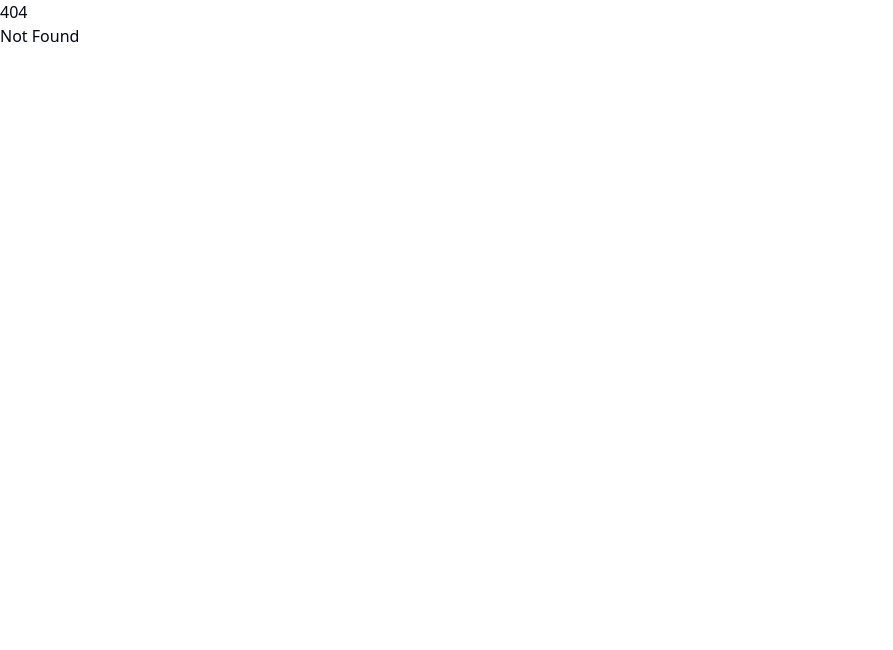
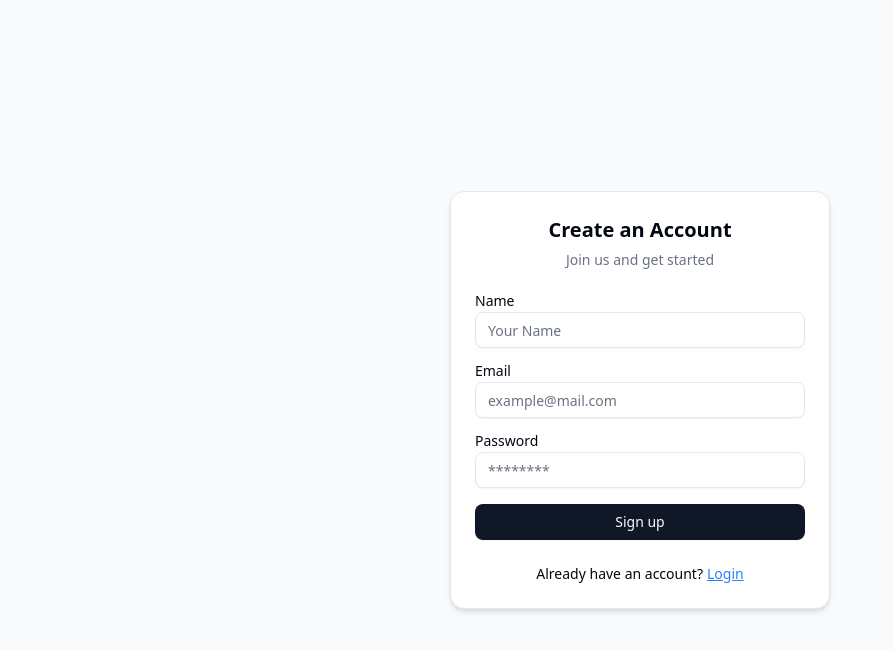
Before and after one commit to Majarra0/text-extraction, a SvelteKit app: page /signup in a window 1280 px wide. Before the commit this address had no page. Shown: the top 650 px of the page, without its empty margins (0-893 px from the left). Built offline with nearby package versions, Linux system fonts and the light colour scheme.

Commit message:
create login and signup

```diff
--- a/package.json
+++ b/package.json
@@ -28,6 +28,7 @@
 		"vite": "^7.2.2"
 	},
 	"dependencies": {
+		"@tailwindcss/postcss": "^4.1.17",
 		"@tailwindcss/vite": "^4.1.17",
 		"clsx": "^2.1.1",
 		"lucide-svelte": "^0.555.0",
--- /dev/null
+++ b/src/lib/components/ui/label/index.js
@@ -0,0 +1,7 @@
+import Root from "./label.svelte";
+
+export {
+	Root,
+	//
+	Root as Label,
+};
--- /dev/null
+++ b/src/lib/components/ui/label/label.svelte
@@ -0,0 +1,20 @@
+<script>
+	import { Label as LabelPrimitive } from "bits-ui";
+	import { cn } from "$lib/utils.js";
+
+	let {
+		ref = $bindable(null),
+		class: className,
+		...restProps
+	} = $props();
+</script>
+
+<LabelPrimitive.Root
+	bind:ref
+	data-slot="label"
+	class={cn(
+		"flex select-none items-center gap-2 text-sm font-medium leading-none peer-disabled:cursor-not-allowed peer-disabled:opacity-50 group-data-[disabled=true]:pointer-events-none group-data-[disabled=true]:opacity-50",
+		className
+	)}
+	{...restProps}
+/>
--- /dev/null
+++ b/src/routes/login/+page.svelte
@@ -0,0 +1,81 @@
+<script lang="ts">
+  import { Card, CardHeader, CardTitle, CardDescription, CardContent, CardFooter } from "$lib/components/ui/card";
+  import { Input } from "$lib/components/ui/input";
+  import { Button } from "$lib/components/ui/button";
+  import { Label } from "$lib/components/ui/label";
+
+  // Form State
+  let email = "";
+  let password = "";
+  let loading = false;
+  let error = "";
+
+  // Example login handler (replace /api/auth/login with your backend route)
+  async function handleLogin(e: Event) {
+    e.preventDefault();
+    loading = true;
+    error = "";
+
+    try {
+      const res = await fetch("/api/auth/login", {
+        method: "POST",
+        headers: { "Content-Type": "application/json" },
+        body: JSON.stringify({ email, password })
+      });
+
+      const data = await res.json();
+
+      if (!res.ok) {
+        error = data.error || "Invalid credentials";
+        return;
+      }
+
+      // Save auth data
+      localStorage.setItem("token", data.token);
+      localStorage.setItem("user", JSON.stringify(data.user));
+
+      // Redirect after login
+      window.location.href = "/dashboard";
+    } catch (err) {
+      error = "Network error";
+    } finally {
+      loading = false;
+    }
+  }
+</script>
+
+<div class="flex items-center justify-center min-h-screen bg-gray-50">
+  <Card class="w-[380px] shadow-md">
+    <CardHeader class="text-center">
+      <CardTitle class="text-xl">Welcome Back </CardTitle>
+      <CardDescription>Login to continue</CardDescription>
+    </CardHeader>
+
+    <CardContent class="space-y-4">
+      {#if error}
+        <p class="text-red-500 text-sm text-center">{error}</p>
+      {/if}
+
+      <form class="grid gap-4" on:submit={handleLogin}>
+        <div class="grid gap-1">
+          <Label>Email</Label>
+          <Input bind:value={email} type="email" placeholder="example@mail.com" required />
+        </div>
+
+        <div class="grid gap-1">
+          <Label>Password</Label>
+          <Input bind:value={password} type="password" placeholder="********" required />
+        </div>
+
+        <Button type="submit" disabled={loading} class="w-full">
+          {#if loading}Logging in...{:else}Login{/if}
+        </Button>
+      </form>
+    </CardContent>
+
+    <CardFooter class="justify-center text-sm">
+      Don't have an account?
+      <a href="/signup" class="text-blue-500 ml-1 underline">Sign up</a>
+    </CardFooter>
+  </Card>
+</div>
--- /dev/null
+++ b/src/routes/signup/+page.svelte
@@ -0,0 +1,87 @@
+<script lang="ts">
+  import { Card, CardHeader, CardTitle, CardDescription, CardContent, CardFooter } from "$lib/components/ui/card";
+  import { Input } from "$lib/components/ui/input";
+  import { Button } from "$lib/components/ui/button";
+  import { Label } from "$lib/components/ui/label";
+
+  // Form State
+  let name = "";
+  let email = "";
+  let password = "";
+  let loading = false;
+  let error = "";
+
+  // Replace "/api/auth/signup" with your real backend endpoint
+  async function handleSignup(e: Event) {
+    e.preventDefault();
+    loading = true;
+    error = "";
+
+    try {
+      const res = await fetch("/api/auth/signup", {
+        method: "POST",
+        headers: { "Content-Type": "application/json" },
+        body: JSON.stringify({ name, email, password })
+      });
+
+      const data = await res.json();
+
+      if (!res.ok) {
+        error = data.error || "Signup failed";
+        return;
+      }
+
+      // Save auth info after signup
+      localStorage.setItem("token", data.token);
+      localStorage.setItem("user", JSON.stringify(data.user));
+
+      // Redirect after signup
+      window.location.href = "/dashboard";
+    } catch (err) {
+      error = "Network error";
+    } finally {
+      loading = false;
+    }
+  }
+</script>
+
+<div class="flex items-center justify-center min-h-screen bg-gray-50">
+  <Card class="w-[380px] shadow-md">
+    <CardHeader class="text-center">
+      <CardTitle class="text-xl">Create an Account</CardTitle>
+      <CardDescription>Join us and get started</CardDescription>
+    </CardHeader>
+
+    <CardContent class="space-y-4">
+      {#if error}
+        <p class="text-red-500 text-sm text-center">{error}</p>
+      {/if}
+
+      <form class="grid gap-4" on:submit={handleSignup}>
+        <div class="grid gap-1">
+          <Label>Name</Label>
+          <Input bind:value={name} type="text" placeholder="Your Name" required />
+        </div>
+
+        <div class="grid gap-1">
+          <Label>Email</Label>
+          <Input bind:value={email} type="email" placeholder="example@mail.com" required />
+        </div>
+
+        <div class="grid gap-1">
+          <Label>Password</Label>
+          <Input bind:value={password} type="password" placeholder="********" minlength="6" required />
+        </div>
+
+        <Button type="submit" disabled={loading} class="w-full">
+          {#if loading}Creating account...{:else}Sign up{/if}
+        </Button>
+      </form>
+    </CardContent>
+
+    <CardFooter class="justify-center text-sm">
+      Already have an account?
+      <a href="/login" class="text-blue-500 ml-1 underline">Login</a>
+    </CardFooter>
+  </Card>
+</div>
```
Also changed, not shown: 1 other file (tests, documents, lock files or other folders).
